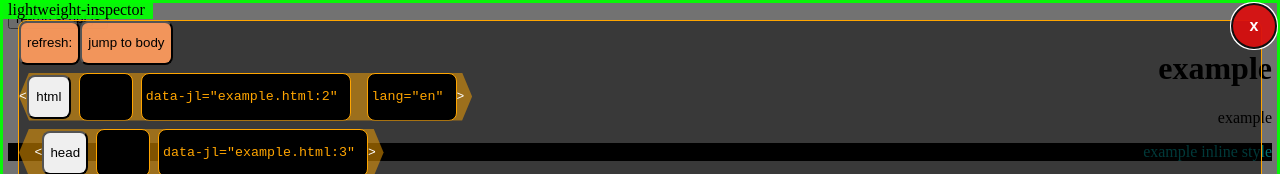
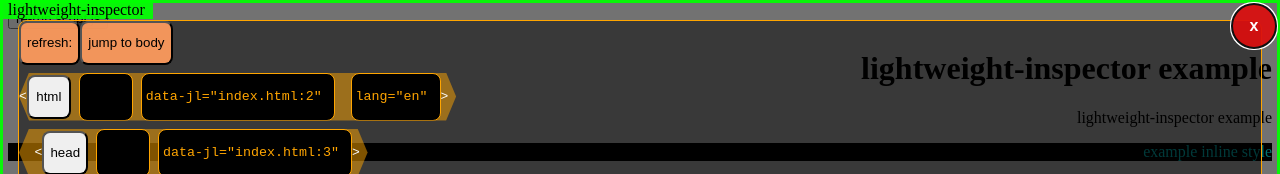
Before and after one commit to hchiam/lightweight-inspector, a website: page index.html in a window 1280 px wide. Shown: the top 174 px of the page. Drawn offline with Linux system fonts and the light colour scheme.

Commit message:
better dev and deploy

```diff
--- a/example.html
+++ b/index.html
@@ -3,13 +3,13 @@
   <head>
     <meta charset="UTF-8" />
     <meta name="viewport" content="width=device-width, initial-scale=1.0" />
-    <title>example</title>
+    <title>lightweight-inspector example</title>
     <link rel="stylesheet" href="example.css" />
   </head>
   <body>
     <button id="rerun">re-run script.js</button>
-    <h1>example</h1>
-    <p>example</p>
+    <h1>lightweight-inspector example</h1>
+    <p>lightweight-inspector example</p>
     <p style="color: cyan; background: black">example inline style</p>
     <p class="styled-paragraph">style sheet style</p>
     <style>
--- a/package.json
+++ b/package.json
@@ -1,5 +1,6 @@
 {
     "scripts": {
-        "dev": "open http://localhost:3000/example; bunx serve ."
+        "dev": "open http://localhost:3000; bun ./index.html",
+        "deploy": "vercel --prod; open https://lightweight-inspector.vercel.app # https://lightweight-inspector.vercel.app"
     }
 }
```
Also changed, not shown: README.md, 1 other file.
